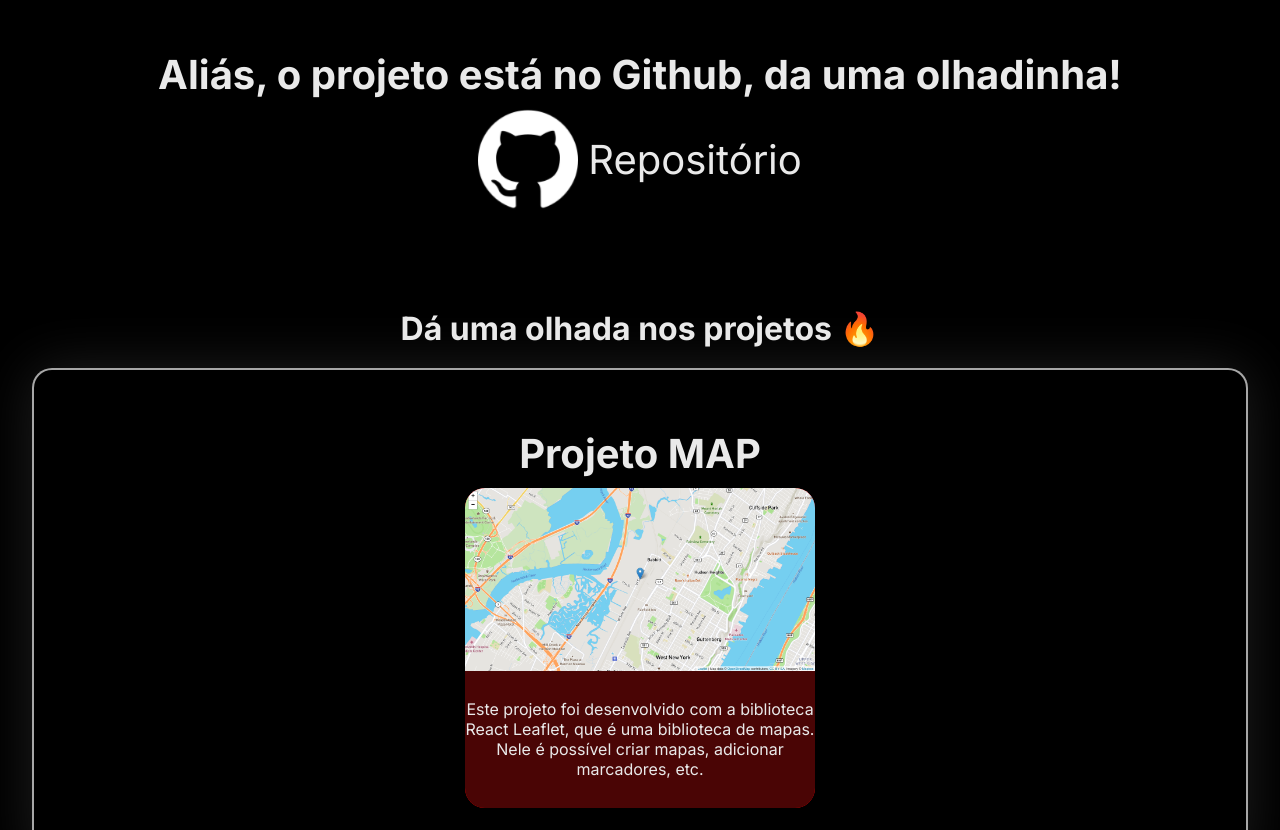
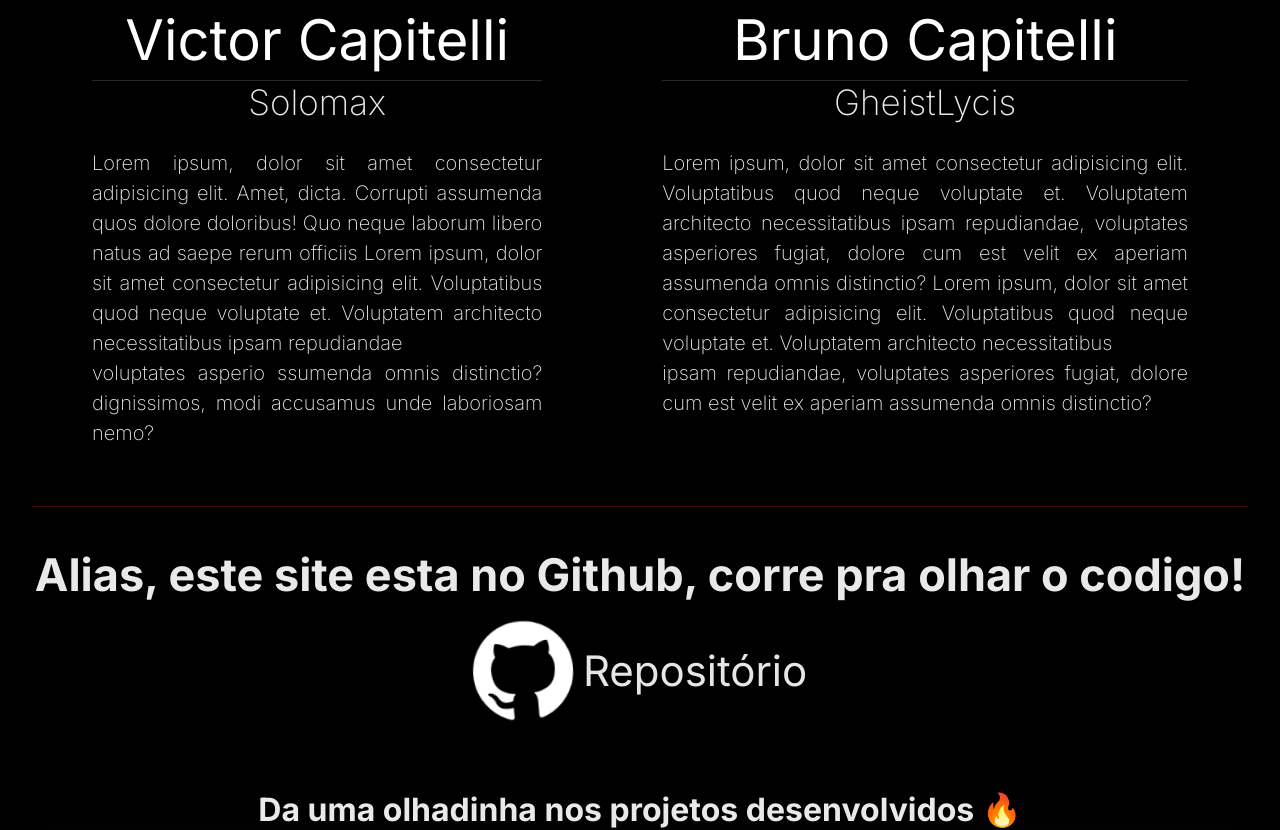
Before and after one commit to eusolomax/Quero-Um-Estagio-help, a React (Create React App) app in the folder frontend/: page / in a window 1280 px wide. Shown: the part 1360-2190 px from the top of the page. Built offline with nearby package versions, Linux system fonts and the light colour scheme.

Commit message:
simple bug fix homepage + added temporary Dev Bio + better orthography fix + added map + css improvs

```diff
--- a/frontend/src/pages/Home.jsx
+++ b/frontend/src/pages/Home.jsx
@@ -35,15 +35,16 @@ export default function Home() {
                     </div>
                 </div>
 
+            </div>
                     <div className={aboutus.div_merecemos}>
                         <h1 className={aboutus.h1_merecemos}>dois coders, um sonho: ter renda fixa!</h1>
                     </div>
-            </div>
 
 
 
             <div className={aboutus.about_us_background}>
                 <div className={aboutus.container_about_us}>
+
                     <div className={aboutus.div_equip}>
                         <img src={cardvictor} alt="" className={aboutus.cards}/>
                         <p className={aboutus.p_name_victor}>VICTOR</p>
@@ -51,7 +52,10 @@ export default function Home() {
                         <p className={aboutus.p_description_victor}>
                             Em colaboração com a equipe, desenvolveu a estética do site e pos em código toda suas funcionabilidades.
                         </p>
+
+                        <p className={aboutus.temporario}> * COLOCAR REDES SOCIAIS AQUI * </p>
                     </div>
+
 
                     <div className={aboutus.div_equip}>
                             <img src={cardbruno} alt="" className={aboutus.cards}/>
@@ -60,16 +64,42 @@ export default function Home() {
                         <p className={aboutus.p_description_bruno}>
                             Desenvolveu grande parte das funcionabilidades do site e os projetos em equipe, como: login, cadastro, etc.
                         </p>
+
+                        <p className={aboutus.temporario}> * COLOCAR REDES SOCIAIS AQUI * </p>
                     </div>
 
                 </div>
+
             </div>
+                <div className={aboutus.about_us_background}>
+                    <div className={aboutus.container_our_bio}>
+                        <div className={aboutus.bioDiv}>
+                            <div className={aboutus.bioTitle}>
+                                <h1>Victor Capitelli</h1>
+                                <span>Solomax</span>
+                            </div>
+
+                            <p>Lorem ipsum, dolor sit amet consectetur adipisicing elit. Amet, dicta. Corrupti assumenda quos dolore doloribus! Quo neque laborum libero natus ad saepe rerum officiis Lorem ipsum, dolor sit amet consectetur adipisicing elit. Voluptatibus quod neque voluptate et. Voluptatem architecto necessitatibus ipsam repudiandae <br></br> voluptates asperio ssumenda omnis distinctio? dignissimos, modi accusamus unde laboriosam nemo?</p>
+                        </div>
+
+
+                        <div className={aboutus.bioDiv}>
+                            <div className={aboutus.bioTitle}>
+                                <h1>Bruno Capitelli</h1>
+                                <span>GheistLycis</span>
+                            </div>
+
+                            <p>Lorem ipsum, dolor sit amet consectetur adipisicing elit. Voluptatibus quod neque voluptate et. Voluptatem architecto necessitatibus ipsam repudiandae, voluptates asperiores fugiat, dolore cum est velit ex aperiam assumenda omnis distinctio? Lorem ipsum, dolor sit amet consectetur adipisicing elit. Voluptatibus quod neque voluptate et. Voluptatem architecto necessitatibus <br></br> ipsam repudiandae, voluptates asperiores fugiat, dolore cum est velit ex aperiam assumenda omnis distinctio?</p>
+                        </div>
+                    </div>
+                </div>
 
 
 
             <div className={github.github_background}>
                 <div className={github.containerDiv}>
-                    <h1>Aliás, o projeto está no Github, da uma olhadinha!</h1>
+                    <h1>Alias, este site esta no Github, corre pra olhar o codigo!</h1>
+
                         <a href="https://github.com/eusolomax/Quero-Um-Estagio-help" target="_blank">
                             <div className={github.githubRepoDiv}><img className={github.githubIcon} src={githubIcon}/><p>Repositório</p></div>
                         </a>
@@ -80,19 +110,20 @@ export default function Home() {
 
             <div className={projects.projects_background}>
                     <div className={projects.nossos_projetos}>
-                        <h1 className={projects.h1_nossos_projetos}>Dá uma olhada nos projetos 🔥</h1>
+                        <h1 className={projects.h1_nossos_projetos}>Da uma olhadinha nos projetos desenvolvidos 🔥</h1>
                     </div>
 
                     <div className={projects.container_projetos}>
                         <div className={projects.div_cardProjeto}>
-                            <h1>Projeto MAP</h1>
 
                             <Link to="/projects/map">
                                 <div className={projects.div_projeto}>
                                     <img src={mapPhoto} alt="" className={projects.projects_img}/>
-                                    <div className={projects.div_projeto_desc}>
-                                        Este projeto foi desenvolvido com a biblioteca React Leaflet, que é uma biblioteca de mapas. Nele é possível criar mapas, adicionar marcadores, etc.
-                                    </div>
+
+                                        <div className={projects.div_projeto_desc}>
+                                    <h1>PROJETO MAP</h1>
+                                            Este projeto foi desenvolvido com a biblioteca React Leaflet, que é uma biblioteca de mapas. Nele é possível criar mapas, adicionar marcadores, etc.
+                                        </div>
                                 </div>
                             </Link>
                         </div>
--- a/frontend/src/styles/App.css
+++ b/frontend/src/styles/App.css
@@ -19,6 +19,7 @@
     --cards-name-hover-red: rgb(255, 0, 0);
     --cards-shadow-red: rgb(255 23 23 / 24%);
     --cards-text-shadow-red: rgba(255, 0, 0, 0.613);
+    --aboutus-border-background: #ffffff8d;
 
     --home-red-color: rgb(187, 23, 23);
     --home-red-shadow-color: rgba(255, 0, 0, 0.261);
@@ -28,8 +29,8 @@
     --line-red-color: rgba(197, 16, 16, 0.334);
 
 
-    --projects-container-border: rgba(200, 200, 200, 0.835);
-    --projects-container-shadow: #ffffff1f;
+    --projects-container-border: rgb(200, 200, 200);
+    --projects-container-shadow: #ffffff13;
     --projects-shadow-white: rgba(255, 255, 255, 0.24);
     --projects-cep-shadow-white: rgba(255, 255, 255, 0.119);
     --projects-background-blackgrey: rgba(19, 19, 19, 0.329);
--- a/frontend/src/styles/home/about_us.module.css
+++ b/frontend/src/styles/home/about_us.module.css
@@ -5,7 +5,6 @@
     height: 100%;
     background-color: var(--background-black) !important;
     padding: 30px 30px 0 30px;
-
 }
 
 .container_about_us {
@@ -87,8 +86,10 @@
 }
 
 .div_merecemos {
+    position: absolute;
     font-size: 25px;
     text-align: center;
+    width: 100%;
 }
 
 .h1_merecemos {
@@ -101,3 +102,85 @@
 
     transition: 200ms;
 }
+
+
+
+.temporario {
+    color: rgb(201, 27, 204);
+}
+
+
+
+
+
+
+
+
+
+
+
+.about_us_background {
+    display: flex;
+    flex-direction: row;
+    justify-content: center;
+
+    background-color: var(--background-black) !important;
+    padding: 30px 0 0 0;
+}
+
+.container_our_bio {
+    display: flex;
+    width: 95%;
+
+    border-bottom: 1px solid var(--line-red-color);
+    text-align: center;
+    flex-direction: row;
+    flex-wrap: nowrap;
+    padding-bottom: 3%;
+
+    /* border: 1px solid rgba(255, 0, 0, 0.404);
+    border-radius: 50px;
+    box-shadow: 0 0 12px rgba(255, 0, 0, 0.196); */
+}
+
+.bioDiv {
+    margin: 10px 50px 0 50px;
+    padding: 10px 10px 20px 10px;
+
+}
+
+.bioDiv p {
+    font-size: 20px;
+    text-align: justify;
+    font-weight: 200;
+
+    line-height: 30px;
+}
+
+.bioTitle {
+    padding-bottom: 25px;
+}
+
+
+.bioDiv h1 {
+    font-weight: 400;
+
+    padding: 6px 0;
+    font-size: 3.5rem;
+    color: var(--white);
+
+    border-bottom: 1px solid rgba(255, 255, 255, 0.157);
+}
+
+.bioDiv span {
+    font-size: 35px;
+    font-weight: 200;
+
+    transition-duration: 200ms;
+}
+
+.bioDiv span:hover {
+    letter-spacing: 2px;
+
+    transition: 200ms;
+}
--- a/frontend/src/styles/home/github.module.css
+++ b/frontend/src/styles/home/github.module.css
@@ -3,7 +3,7 @@
 
     width: 100%;
     height: auto;
-    padding: 80px 0;
+    padding: 20px 0 50px 0;
 }
 
 .containerDiv {
@@ -14,8 +14,10 @@
 
 .containerDiv h1 {
     padding-top: 20px;
+    padding-bottom: 8px;
+
     text-align: center;
-    font-size: 40px;
+    font-size: 45px;
     transition: 200ms ease-in-out;
 }
 
@@ -26,7 +28,17 @@
 
 .containerDiv p {
     padding-left: 10px;
-    font-size: 40px;
+    font-size: 42px;
+    color: rgb(230, 230, 230);
+
+    transition-duration: 200ms;
+}
+
+.containerDiv p:hover {
+    letter-spacing: 2px;
+    color: var(--white);
+
+    transition: 200ms;
 }
 
 .githubRepoDiv {
@@ -40,25 +52,29 @@
     width: 100px;
     filter: invert(1);
 
-    animation: roda-roda 1000ms linear infinite;
+    animation: roda-roda 900ms linear infinite;
+
+    transition-duration: 800ms;
 }
 
 .githubIcon:hover {
-    animation: roda-rodakk 1000ms linear infinite;
+    animation: roda-rodakk 280ms linear infinite;
+
+    transition: 900ms;
 }
 
 @keyframes roda-roda {
     0% { transform: rotate(0deg); }
-    25% { transform: rotate(2deg); }
+    25% { transform: rotate(5deg); }
     50% { transform: rotate(0deg); }
-    75% { transform: rotate(-2deg); }
+    75% { transform: rotate(-5deg); }
     100% { transform: rotate(0deg); }
 }
 
 @keyframes roda-rodakk {
     0% { transform: rotate(0deg); }
-    25% { transform: rotate(8deg); }
+    25% { transform: rotate(4deg); }
     50% { transform: rotate(0deg); }
-    75% { transform: rotate(-8deg); }
+    75% { transform: rotate(-4deg); }
     100% { transform: rotate(0deg); }
 }
--- a/frontend/src/styles/home/projects.module.css
+++ b/frontend/src/styles/home/projects.module.css
@@ -1,5 +1,5 @@
 .projects_background {
-    height: 130vh;
+    height: 127vh;
     background-color: rgb(0, 0, 0) !important;
     padding: 0 20px 20px 20px;
 
@@ -18,23 +18,29 @@
 .container_projetos {
     display: flex;
     justify-content: center;
-    align-items: center;
+    align-items: flex-start;
 
-    background-color: var(--black) !important;
+    padding: 50px 0;
+
+
+    background-color: rgb(0, 0, 0) !important;
     width: 98%;
-    height: 500px;
+    height: 70%;
     border-radius: 20px;
     border: 2px solid var(--projects-container-border);
-    box-shadow: 0 0 56px var(--projects-container-shadow);
+    box-shadow: 0 0 36px var(--projects-container-shadow);
 }
+
+
+
 
 .div_cardProjeto {
     text-align: center;
+    height: 300px;
 }
 
 .div_cardProjeto h1 {
-    font-size: 2.5rem;
-    padding-bottom: 10px;
+    font-size: 3rem;
 }
 
 .div_projeto {
@@ -42,34 +48,33 @@
     justify-content: space-between;
     flex-direction: column;
 
-    background-color: rgb(255, 0, 0) !important;
-    width: 350px;
-    height: 320px;
+    border: 2px solid rgba(222, 222, 222, 0.902);
 
+    width: 400px;
+    height: 450px;
     border-radius: 20px;
-
     transition-duration: 300ms;
-}
-
-.div_projeto:hover {
-    width: 355px;
-    height: 325px;
-
-    transition: 200ms ease-in-out;
 }
 
 .div_projeto_desc {
     display: flex;
     align-items: center;
-
-    background-color: rgb(74, 5, 5) !important;
+    font-size: 20px;
+    padding: 10px 3px;
+    background-color: rgb(10, 10, 10) !important;
     width: 100%;
     height: 50%;
     border-radius: 0px 0px 20px 20px;
+    flex-direction: column;
+    justify-content: space-around;
 }
 
 .projects_img {
     width: auto;
-    height: 65%;
-    border-radius: 20px 20px 0px 0px;
+    height: 55%;
+    border-radius: 15px 15px 0px 0px;
 }
+
+.h1_nossos_projetos {
+    font-size: 2rem;
+}
--- a/frontend/src/styles/projects/map/map.css
+++ b/frontend/src/styles/projects/map/map.css
@@ -1,4 +1,33 @@
+.background {
+    display: flex;
+    background-color: var(--black) !important;
+    width: 100%;
+    height: 96vh;
+    flex-direction: column;
+    align-items: center;
+}
+
+.background h1 p {
+    text-align: center;
+    color: var(--white);
+}
+
+.background h1 {
+    font-size: 40px;
+    margin-bottom: 2px;
+    font-weight: 600;
+}
+
+.background p {
+    font-size: 15px;
+    margin-bottom: 20px;
+}
+
+.content {
+    width: 90%;
+    height: 70%;
+}
+
 .leaftlet-container {
-    height: 100vh;
-    width: 100vw;
+    border-radius: 70px;
 }
```
Also changed, not shown: frontend/src/pages/projects/Map.jsx (+8 -1 lines).
